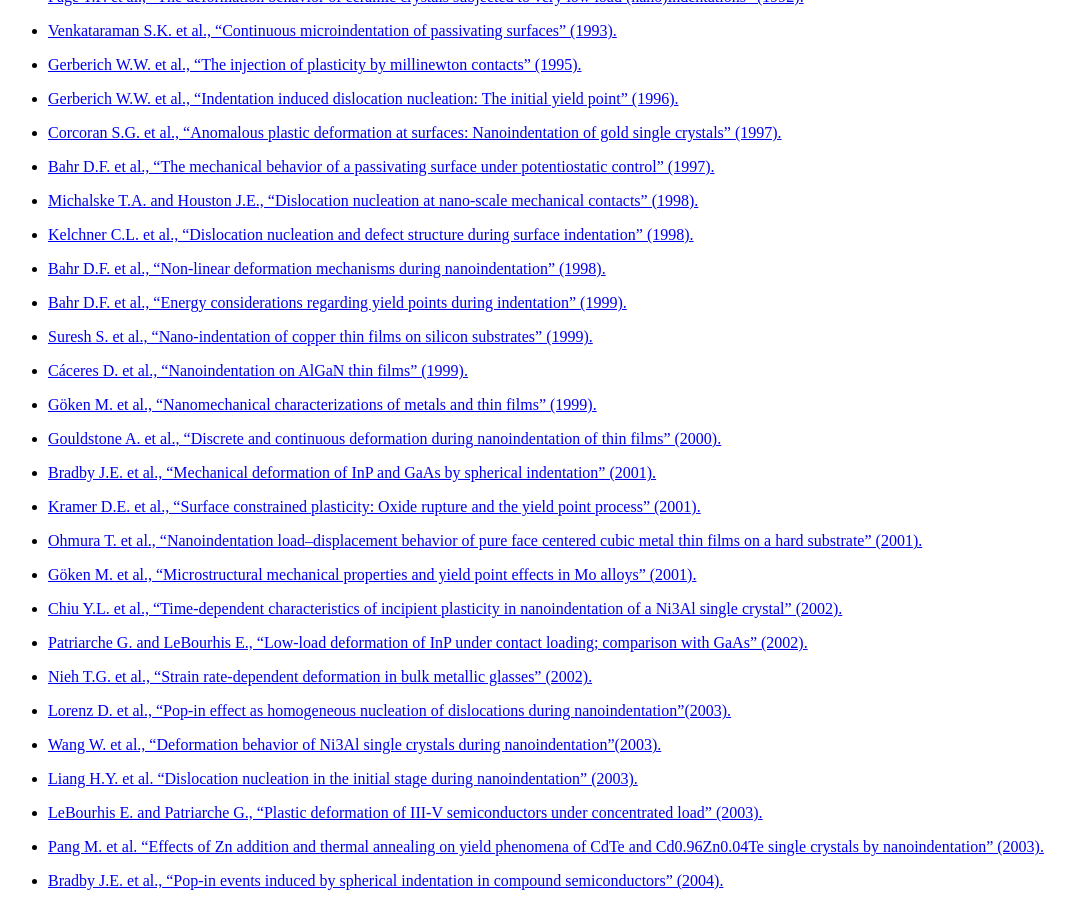
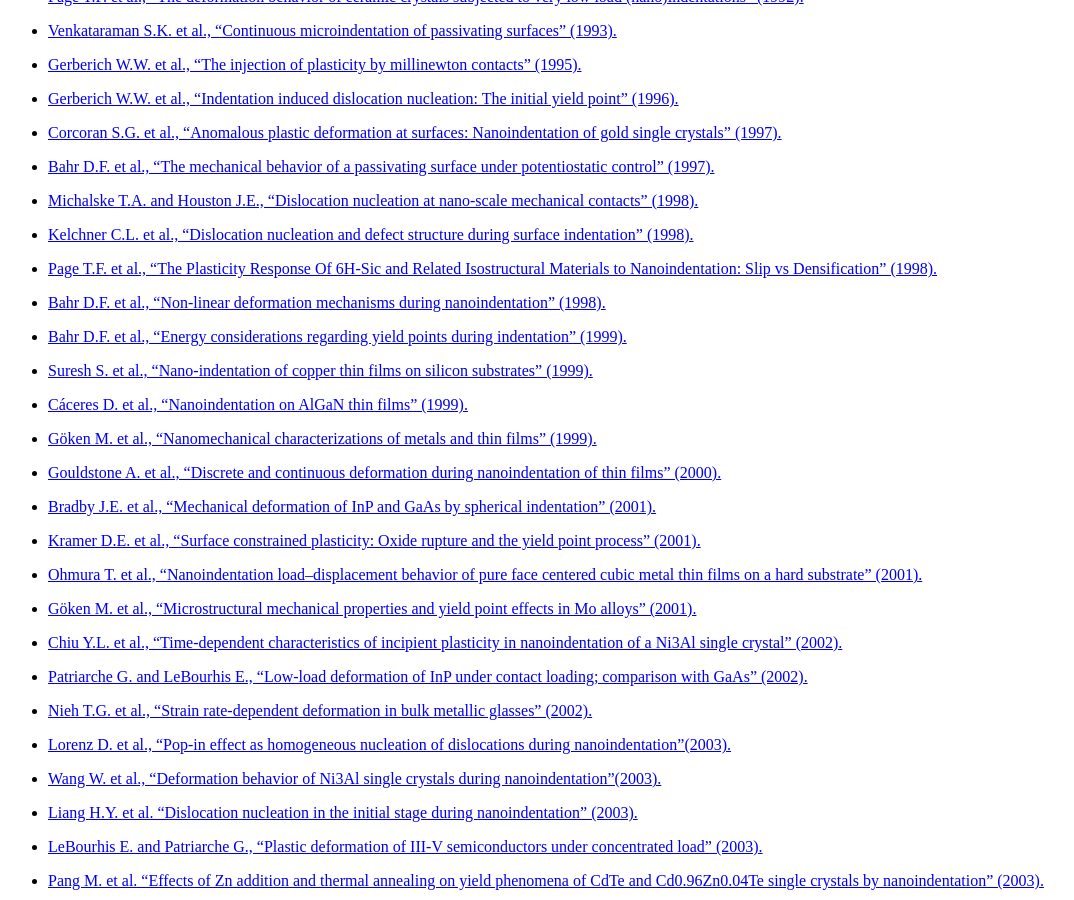
Before and after one commit to DavidMercier/PopIn, a Sphinx documentation site: the page built from doc/links_ref.rst, in a window 1280 px wide and 900 px high, scrolled down 1072 px. Shown: the whole window, without its empty margins (0-1074 px from the left). Built offline with Sphinx 7.4.7, drawn with Linux system fonts in a browser that asks for light colours; comment, search, counter and statistics services are not loaded; some of the changed text lies outside the part shown.

Commit message:
updated doc

```diff
--- a/doc/links_ref.rst
+++ b/doc/links_ref.rst
@@ -53,6 +53,7 @@
 * `Bahr D.F. et al., "The mechanical behavior of a passivating surface under potentiostatic control" (1997). <https://doi.org/10.1557/JMR.1997.0439>`_
 * `Michalske T.A. and Houston J.E., "Dislocation nucleation at nano-scale mechanical contacts" (1998). <https://doi.org/10.1016/S1359-6454(97)00270-X>`_
 * `Kelchner C.L. et al., "Dislocation nucleation and defect structure during surface indentation" (1998). <https://doi.org/10.1103/PhysRevB.58.11085>`_
+* `Page T.F. et al., "The Plasticity Response Of 6H-Sic and Related Isostructural Materials to Nanoindentation: Slip vs Densification" (1998). <https://doi.org/10.1557/PROC-522-113>`_
 * `Bahr D.F. et al., "Non-linear deformation mechanisms during nanoindentation" (1998). <https://doi.org/10.1016/S1359-6454(98)00024-X>`_
 * `Bahr D.F. et al., "Energy considerations regarding yield points during indentation" (1999). <https://doi.org/10.1557/JMR.1999.0303>`_
 * `Suresh S. et al., "Nano-indentation of copper thin films on silicon substrates" (1999). <https://doi.org/10.1016/S1359-6462(99)00245-6>`_
@@ -217,6 +218,7 @@
 * `Scholz T. et al., "Fracture toughness from submicron derived indentation cracks" (2004). <https://doi.org/10.1063/1.1711164>`_
 * Wilantewicz T., "Crack initiation behavior ofoptical glasses from Vickers indentation" PhD thesis (2005).
 * `Kim J.H. et al., "Characterization of Mechanical Properties of Brittle Coating Systems by Various Indentation Techniques" (2007). <https://doi.org/10.4028/www.scientific.net/KEM.352.53>`_
+* `Oliver D.J. et al., "Giant pop-ins in nanoindented silicon and germanium caused by lateral cracking" (2008). <https://doi.org/10.1557/JMR.2008.0070>`_
 * `Bull S.J. et al., "Analysis methods and size effects in the indentation fracture toughness assessment of very thin oxide coatings on glass" (2011). <https://doi.org/10.1016/j.crme.2011.05.009>`_
 * `Hervas I. et al., "Fracture toughness of glasses and hydroxyapatite: a comparative study of 7 methods by using Vickers indenter" (2016). <https://doi.org/10.1016/j.ceramint.2016.05.030>`_
 
@@ -262,7 +264,7 @@
 * `Shen Z. et al. "Grain Boundary Pop-in, Yield Point Phenomenon and Carbon Segregation in Aged Low Carbon Steel" (2018). <https://doi.org/10.2355/isijinternational.ISIJINT-2017-426>`_
 * `Javaid F. and Durst K. "Stress-driven grain boundary movement during nanoindentation in tungsten at room temperature" (2018). <https://doi.org/10.1016/j.mtla.2018.04.002>`_
 
-Amorphization
+Amorphization / Densification
 +++++++++++++++++++++++++++++++++++++++++++++++
 
 * `Szlufarska I. et al., "Nanoindentation-induced amorphization in silicon carbide" (2004).  <https://doi.org/10.1063/1.1774252>`_
```
